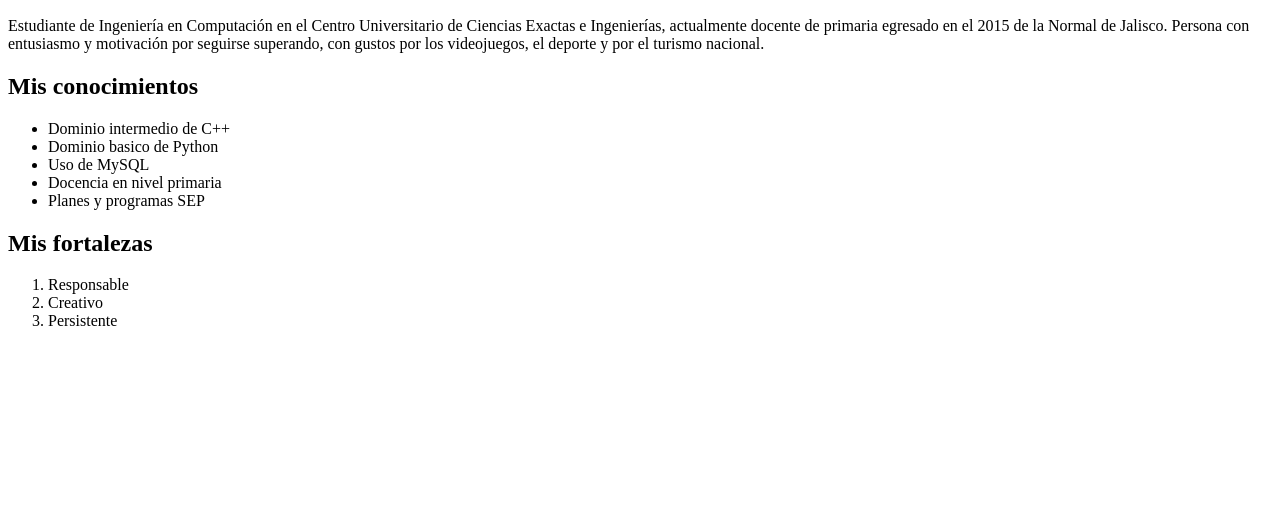
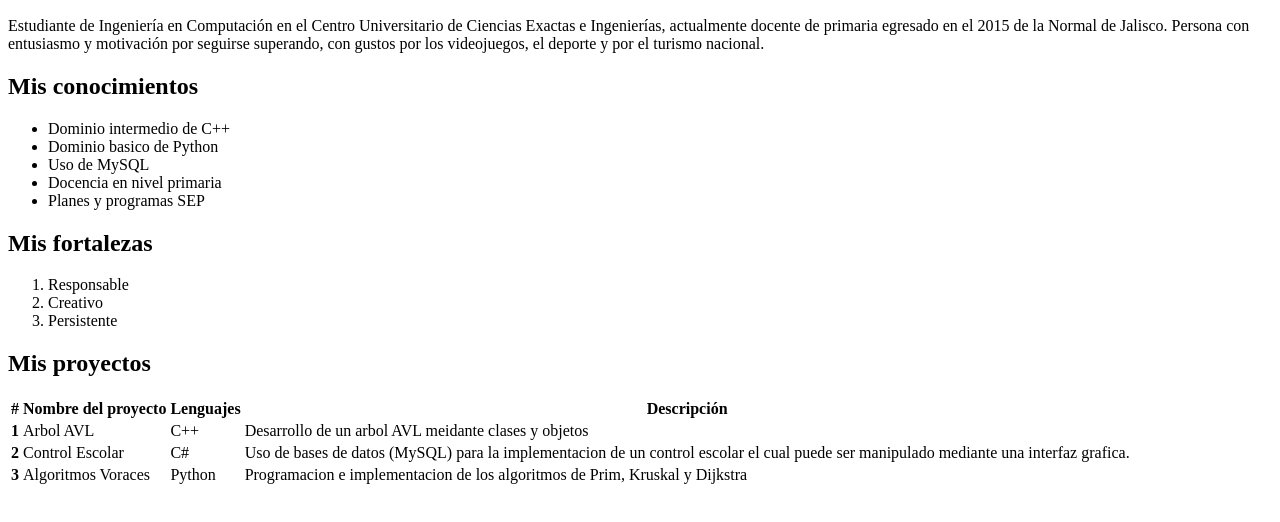
Before and after one commit to MartinVaro/Practica-Git, a plain HTML site: page index.html in a window 1280 px wide. Shown: the part 110-632 px from the top of the page. Drawn offline with Linux system fonts and the light colour scheme.

Commit message:
add tabla

```diff
--- a/index.html
+++ b/index.html
@@ -38,5 +38,40 @@
         </ol>
     </div>
 
+    <div id="Proyectos">
+        <h2>Mis proyectos</h2>
+        <table class="table">
+        <thead class="thead-dark">
+            <tr>
+            <th scope="col">#</th>
+            <th scope="col">Nombre del proyecto</th>
+            <th scope="col">Lenguajes</th>
+            <th scope="col">Descripción</th>
+            </tr>
+        </thead>
+        <tbody>
+            <tr>
+            <th scope="row">1</th>
+            <td>Arbol AVL</td>
+            <td>C++</td>
+            <td>Desarrollo de un arbol AVL meidante clases y objetos</td>
+            </tr>
+            <tr>
+            <th scope="row">2</th>
+            <td>Control Escolar</td>
+            <td>C#</td>
+            <td>Uso de bases de datos (MySQL) para la implementacion de un control escolar el cual puede ser manipulado mediante una interfaz grafica.</td>
+            </tr>
+            <tr>
+            <th scope="row">3</th>
+            <td>Algoritmos Voraces</td>
+            <td>Python</td>
+            <td>Programacion e implementacion de los algoritmos de Prim, Kruskal y Dijkstra</td>
+            </tr>
+        </tbody>
+        </table>
+    </div>
+
+
 </body>
 </html>
```
Also changed, not shown: 1 other file.
